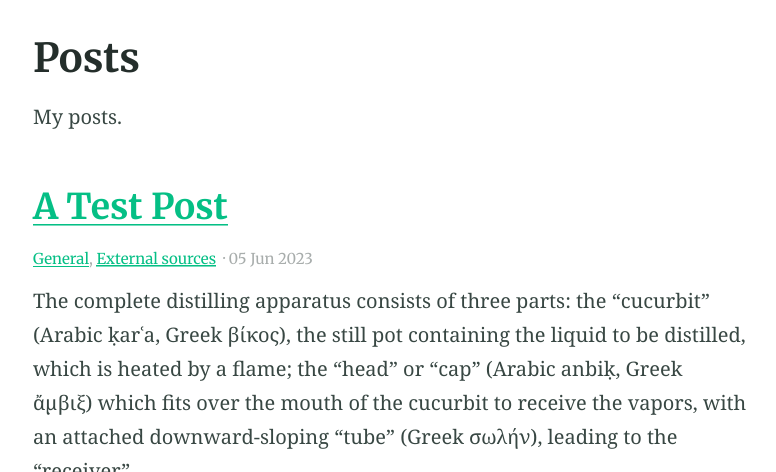
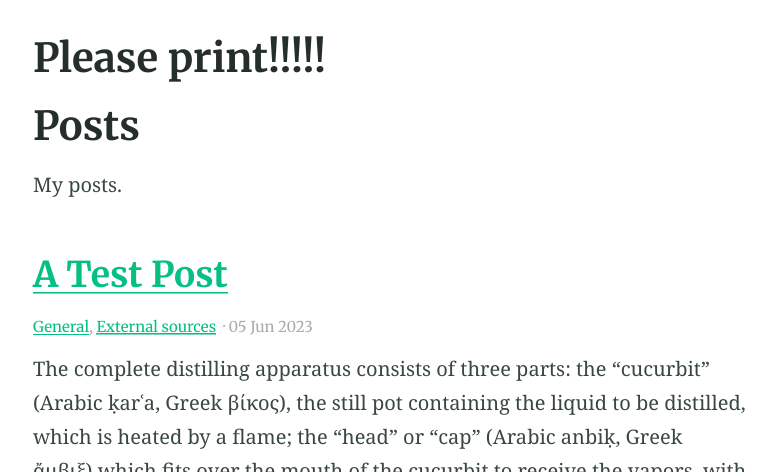
Before and after one commit to tkaminsky/tkaminsky.github.io, a Jekyll site: the page built from blog/index.html, in a window 1280 px wide and 900 px high, cut to the strip 428-900 px from the top of the window. Shown: the whole strip, without its empty margins (250-1026 px from the left). Built offline with Jekyll 4.4.1, drawn with Linux system fonts in a browser that asks for light colours; the list of posts is cut into pages by our own code.

Commit message:
Update blog.html

```diff
--- a/_layouts/blog.html
+++ b/_layouts/blog.html
@@ -12,6 +12,7 @@ layout: default
 
       {% if paginator.posts %}
         {% assign collectiondata = site.collections | where: "label", page.collectionpage | first %}
+        <h1>Please print!!!!!</h1>
         <h1>{{ collectiondata.title }}</h1>
         {{ collectiondata.description | markdownify }}
 
```
